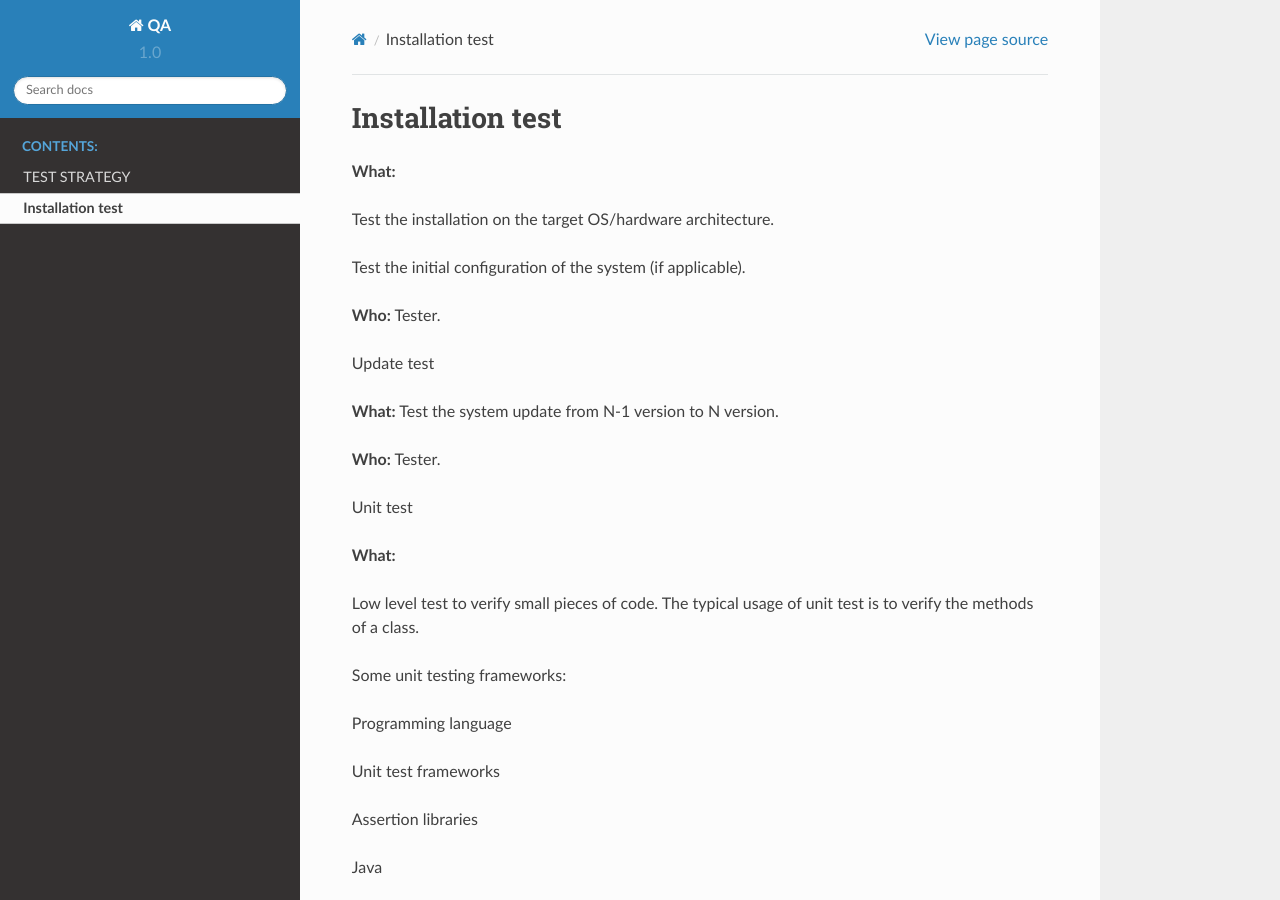
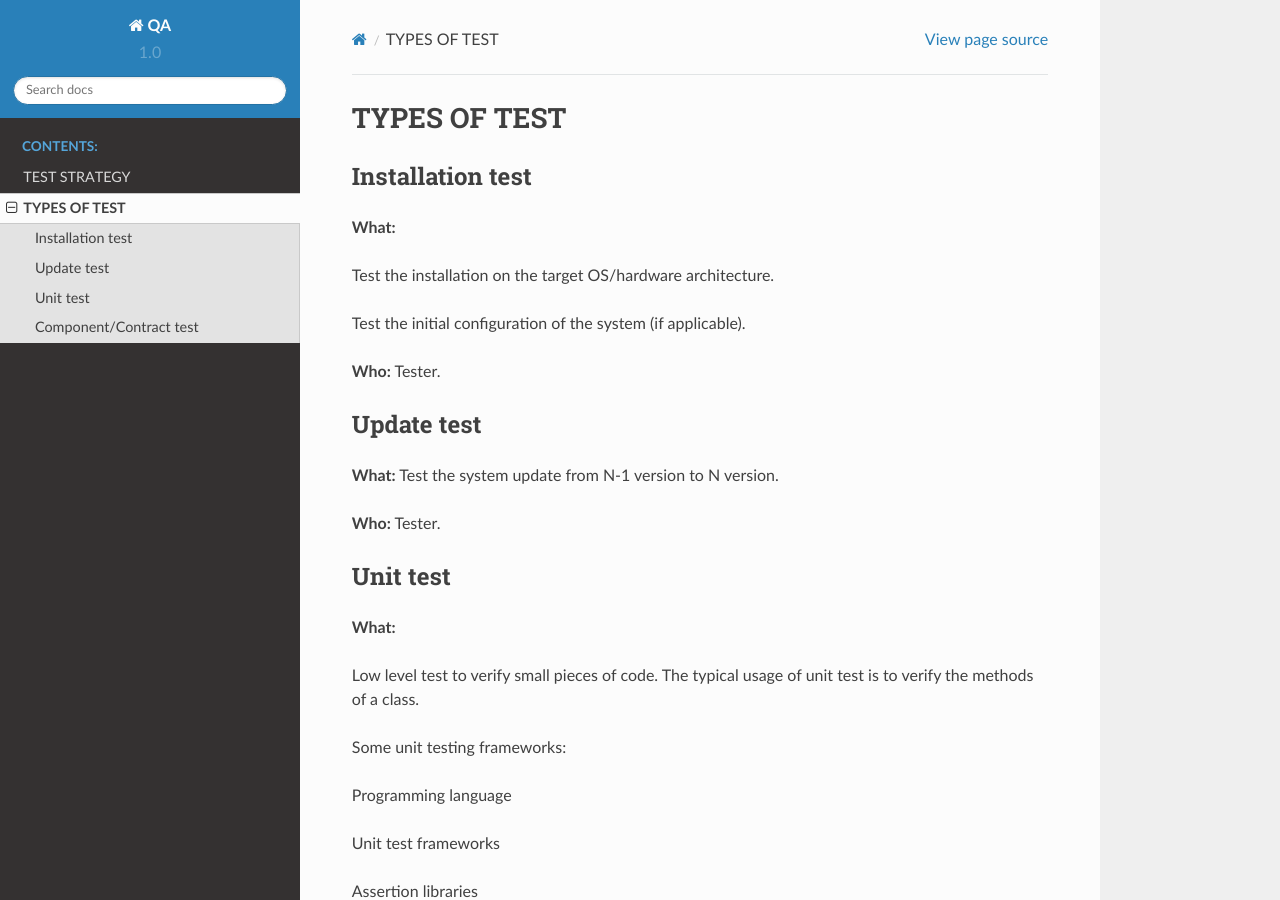
Before and after one commit to harmin-parra/QA, a Sphinx documentation site: the page built from docs/types_test.rst, in a window 1280 px wide and 900 px high. Built offline with Sphinx 7.4.7 and the Read the Docs theme 2.0.0, drawn with Linux system fonts in a browser that asks for light colours.

Commit message:
Update types_test.rst

```diff
--- a/docs/types_test.rst
+++ b/docs/types_test.rst
@@ -1,3 +1,7 @@
+=============
+TYPES OF TEST
+=============
+
 Installation test
 =================
 
@@ -10,12 +14,14 @@ Test the initial configuration of the system (if applicable).
 **Who:** Tester.
 
 Update test
+===========
 
 **What:** Test the system update from N-1 version to N version.
 
 **Who:** Tester.
 
 Unit test
+=========
 
 **What:**
 
@@ -64,6 +70,7 @@ Assert.js
 Who: Developers.
 
 Component/Contract test
+=======================
 
 What:
 
```
